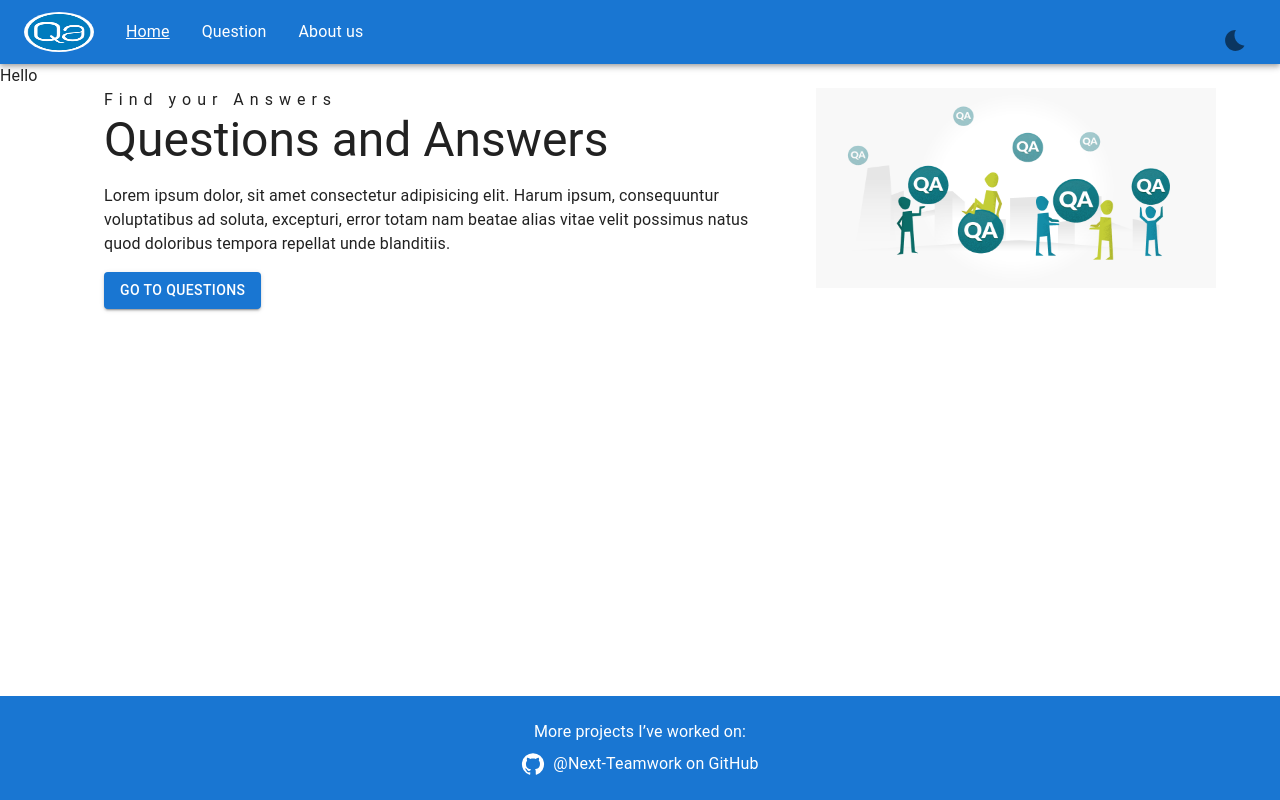
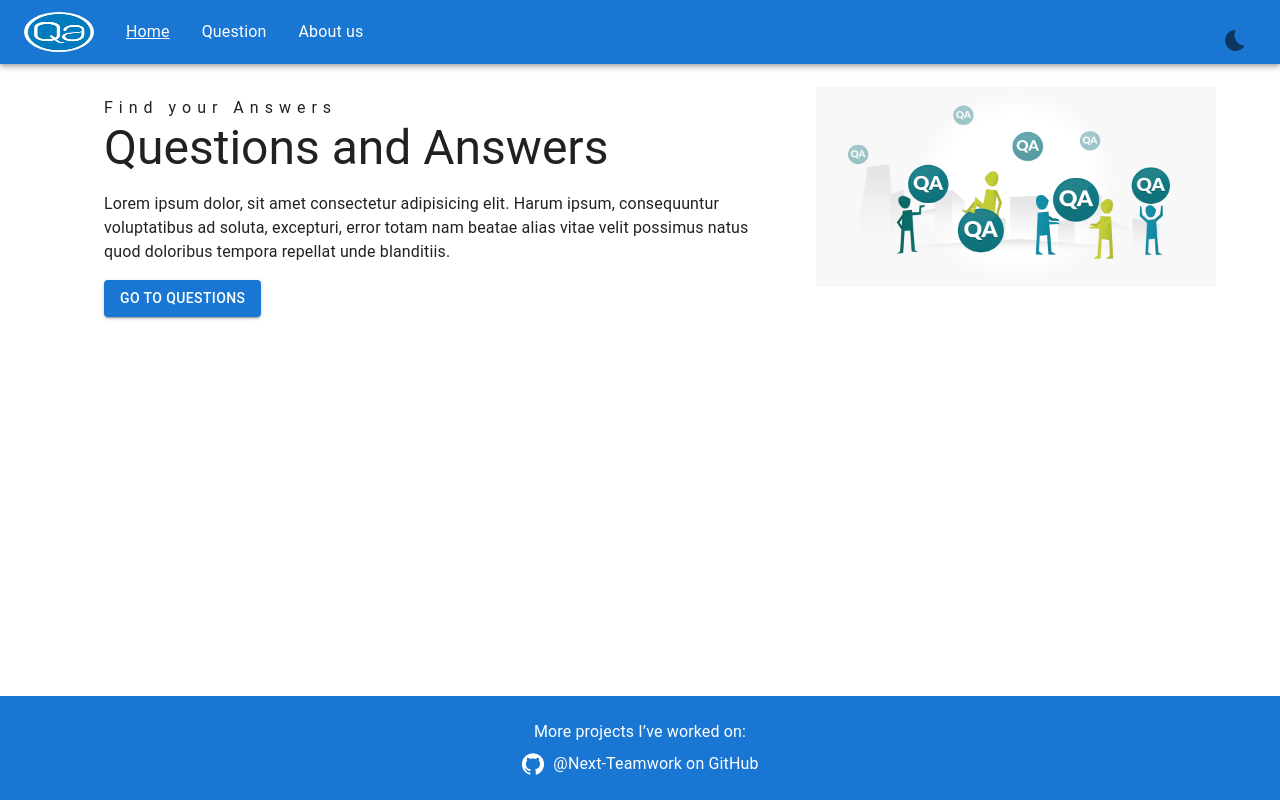
Before and after one commit to Atena-Kalhor/next-teamwork, a Next.js app: page / in a window 1280 px wide. Built offline with nearby package versions, Linux system fonts and the light colour scheme.

Commit message:
completed the dection

```diff
--- a/src/app/page.jsx
+++ b/src/app/page.jsx
@@ -10,7 +10,6 @@ export default function Home() {
   console.log("Hello world!");
   return (
     <div>
-      <Hello />
       <FirstSection />
     </div>
   );
--- a/src/components/Section.jsx
+++ b/src/components/Section.jsx
@@ -5,9 +5,13 @@ import qaImage from "../../public/what_does_qa_stand_for.webp";
 
 const FirstSection = () => {
   return (
-    <Container sx={{ display: "flex" }}>
+    <Container
+      sx={{ display: "flex", justifyContent: "center", alignItems: "center" }}
+    >
       <Box sx={{ mx: 5 }}>
-        <Typography sx={{ letterSpacing: 6 }}>Find your Answers</Typography>
+        <Typography sx={{ letterSpacing: 6, mt: 4 }}>
+          Find your Answers
+        </Typography>
         <Typography variant="h3">Questions and Answers</Typography>
         <Typography sx={{ my: 2 }}>
           Lorem ipsum dolor, sit amet consectetur adipisicing elit. Harum ipsum,
@@ -18,7 +22,7 @@ const FirstSection = () => {
         <Button variant="contained">GO TO QUESTIONS</Button>
       </Box>
       <Box>
-        <Image src={qaImage} width={400} height={200} />
+        <Image src={qaImage} width={400} height={200} sx={{}} />
       </Box>
     </Container>
   );
```
